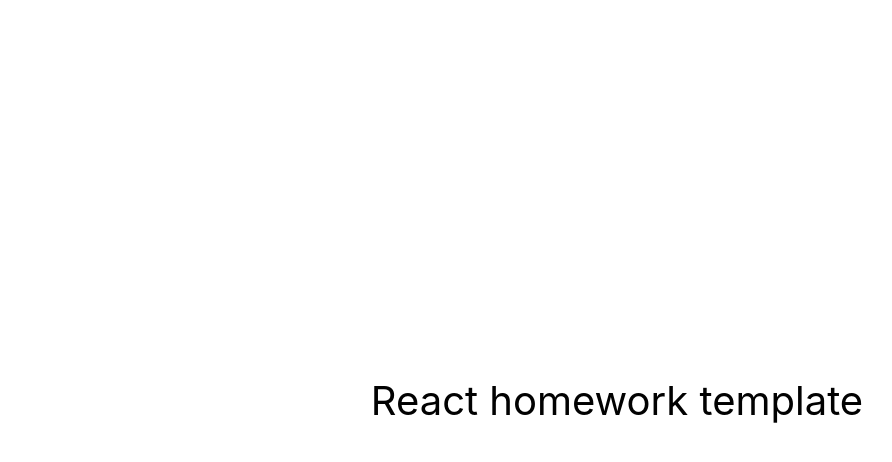
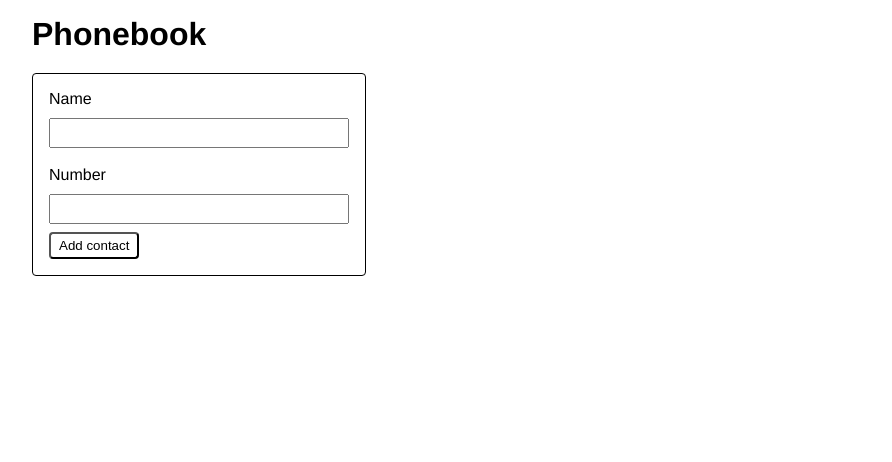
Before and after one commit to Annaivv/goit-react-hw-04-phonebook, a React (Create React App) app: page / in a window 1280 px wide. Shown: the top 462 px of the page, without its empty margins (23-915 px from the left). Built offline with nearby package versions, Linux system fonts and the light colour scheme.

Commit message:
form and adding contacts

```diff
--- a/package.json
+++ b/package.json
@@ -7,6 +7,7 @@
     "@testing-library/jest-dom": "^5.16.3",
     "@testing-library/react": "^12.1.4",
     "@testing-library/user-event": "^13.5.0",
+    "nanoid": "^4.0.1",
     "prop-types": "^15.8.1",
     "react": "^18.1.0",
     "react-dom": "^18.1.0",
--- a/src/components/App.jsx
+++ b/src/components/App.jsx
@@ -1,16 +1,40 @@
+import '../index.css';
+import { useState } from 'react';
+import { nanoid } from 'nanoid';
+import { GlobalStyle } from './GlobalStyle';
+import { Layout } from './Layout';
+import ContactForm from './ContactForm/ContactForm';
+
+const initialContacts = [
+  { id: 'id-1', name: 'Rosie Simpson', number: '459-12-56' },
+  { id: 'id-2', name: 'Hermione Kline', number: '443-89-12' },
+  { id: 'id-3', name: 'Eden Clements', number: '645-17-79' },
+  { id: 'id-4', name: 'Annie Copeland', number: '227-91-26' },
+];
+
 export const App = () => {
+  const [contacts, setContacts] = useState(initialContacts);
+  const [filter, setFilter] = useState('');
+
+  const addContact = (name, number) => {
+    for (const contact of contacts) {
+      const normalizeStateName = contact.name.toLowerCase();
+      const normalizedReceivedName = name.toLowerCase();
+
+      if (normalizeStateName === normalizedReceivedName) {
+        alert(`${name} is already in contacts.`);
+        return contacts;
+      }
+    }
+    setContacts(prevState => [...prevState, { id: nanoid(), name, number }]);
+    console.log(contacts);
+  };
+
   return (
-    <div
-      style={{
-        height: '100vh',
-        display: 'flex',
-        justifyContent: 'center',
-        alignItems: 'center',
-        fontSize: 40,
-        color: '#010101'
-      }}
-    >
-      React homework template
-    </div>
+    <Layout>
+      <h1>Phonebook</h1>
+      <ContactForm onSubmit={addContact} />
+      <GlobalStyle />
+    </Layout>
   );
 };
--- /dev/null
+++ b/src/components/ContactForm/ContactForm.jsx
@@ -0,0 +1,46 @@
+import PropTypes from 'prop-types';
+import { useState } from 'react';
+import { Field, Form, Input, Button } from './ContactForm.styled';
+
+export default function ContactForm({ onSubmit }) {
+  // const [name, setName] = useState('');
+
+  const handleSubmit = event => {
+    event.preventDefault();
+    const form = event.currentTarget;
+    const { name, number } = event.target.elements;
+    onSubmit(name.value, number.value);
+    form.reset();
+  };
+
+  return (
+    <Form onSubmit={handleSubmit}>
+      <Field>
+        Name
+        <Input
+          type="text"
+          name="name"
+          pattern="^[a-zA-Zа-яА-Я]+(([' -][a-zA-Zа-яА-Я ])?[a-zA-Zа-яА-Я]*)*$"
+          title="Name may contain only letters, apostrophe, dash and spaces. For example Adrian, Jacob Mercer, Charles de Batz de Castelmore d'Artagnan"
+          required
+        ></Input>
+        <Field>
+          Number
+          <Input
+            type="tel"
+            name="number"
+            pattern="\+?\d{1,4}?[-.\s]?\(?\d{1,3}?\)?[-.\s]?\d{1,4}[-.\s]?\d{1,4}[-.\s]?\d{1,9}"
+            title="Phone number must be digits and can contain spaces, dashes, parentheses and can start with +"
+            required
+          ></Input>
+        </Field>
+      </Field>
+
+      <Button type="submit">Add contact</Button>
+    </Form>
+  );
+}
+
+ContactForm.propTypes = {
+  onSubmit: PropTypes.func.isRequired,
+};
--- /dev/null
+++ b/src/components/ContactForm/ContactForm.styled.js
@@ -0,0 +1,35 @@
+import styled from 'styled-components';
+
+export const Form = styled.form.attrs({ autocomplete: 'off' })`
+  border: 1px solid black;
+  border-radius: 4px;
+  margin-top: 20px;
+  margin-bottom: 20px;
+  padding: 16px;
+  max-width: 300px;
+`;
+
+export const Field = styled.label`
+  display: flex;
+  flex-direction: column;
+  gap: 10px;
+`;
+
+export const Input = styled.input`
+  padding: 4px;
+  font: inherit;
+  margin-bottom: 8px;
+`;
+
+export const Button = styled.button`
+  padding: 4px 8px;
+  cursor: pointer;
+  background-color: #fff;
+  border-radius: 4px;
+  &:active {
+    background-color: #43b0f1;
+  }
+  &:hover {
+    background-color: #43b0f1;
+  }
+`;
--- /dev/null
+++ b/src/components/GlobalStyle.js
@@ -0,0 +1,29 @@
+import { createGlobalStyle } from 'styled-components';
+
+export const GlobalStyle = createGlobalStyle`
+body {
+    box-sizing: border-box;
+    margin: 0;
+    padding: 0;
+    font-family: Open-Sans, Helvetica, Sans-Serif;
+}
+h1,
+h2,
+h3,
+h4,
+h5,
+h6,
+p {
+  margin: 0;
+}
+ul,
+ol {
+  margin: 0;
+  padding: 0;
+  list-style: none;
+}
+img {
+  display: block;
+  max-width: 100%;
+  height: auto;
+}`;
--- /dev/null
+++ b/src/components/Layout.js
@@ -0,0 +1,7 @@
+import styled from 'styled-components';
+
+export const Layout = styled.div`
+  max-width: 1170px;
+  margin: 0 auto;
+  padding: 16px;
+`;
```
Also changed, not shown: 1 other file (tests, documents, lock files or other folders).
